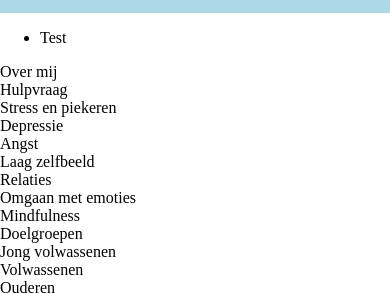
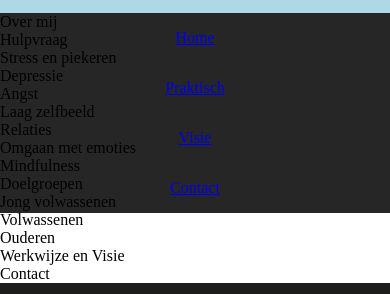
Before and after one commit to alexandersels/psyte, a plain HTML site: page index.html in a window 390 px wide. Shown: the part 73-367 px from the top of the page. Drawn offline with Linux system fonts and the light colour scheme.

Commit message:
feature: Added mobile header

```diff
--- a/index.html
+++ b/index.html
@@ -22,10 +22,19 @@
         <div></div>
     </button>
 </header>
-<nav class="header-nav-mobile">
-    <ul class="header-nav-mobile__items">
-        <li class="header-nav-mobile__item">
-            <a>Test</a>
+<nav class="nav-mobile">
+    <ul class="nav-mobile__items">
+        <li class="nav-mobile__item">
+            <a href="#">Home</a>
+        </li>
+        <li class="nav-mobile__item">
+            <a href="#">Praktisch</a>
+        </li>
+        <li class="nav-mobile__item">
+            <a href="#">Visie</a>
+        </li>
+        <li class="nav-mobile__item">
+            <a href="#">Contact</a>
         </li>
     </ul>
 </nav>
--- a/main.css
+++ b/main.css
@@ -51,6 +51,37 @@ main {
     margin: 6px 0;
 }
 
+.nav-mobile {
+    position: absolute;
+    background-color: rgba(0, 0, 0, 0.85);
+    height: auto;
+    width: 100%;
+}
+
+.nav-mobile__items {
+    width: 90%;
+    height: 100%;
+    list-style: none;
+    margin: 0 auto;
+    padding: 0;
+    display: flex;
+    flex-direction: column;
+    justify-content: center;
+    align-items: center;
+}
+
+.nav-mobile__item {
+    margin: 1rem 0;
+}
+
+.mobile-nav__item a {
+    font-size: 1.5rem;
+    text-decoration: none;
+    color: #0e4f1f;
+    font-weight: bold;
+    padding: 0.2rem 0;
+}
+
 .container {
     margin-right: 0;
     margin-left: 0;
```
Also changed, not shown: hulpvraag/index.html (deleted, +0 -13 lines).
